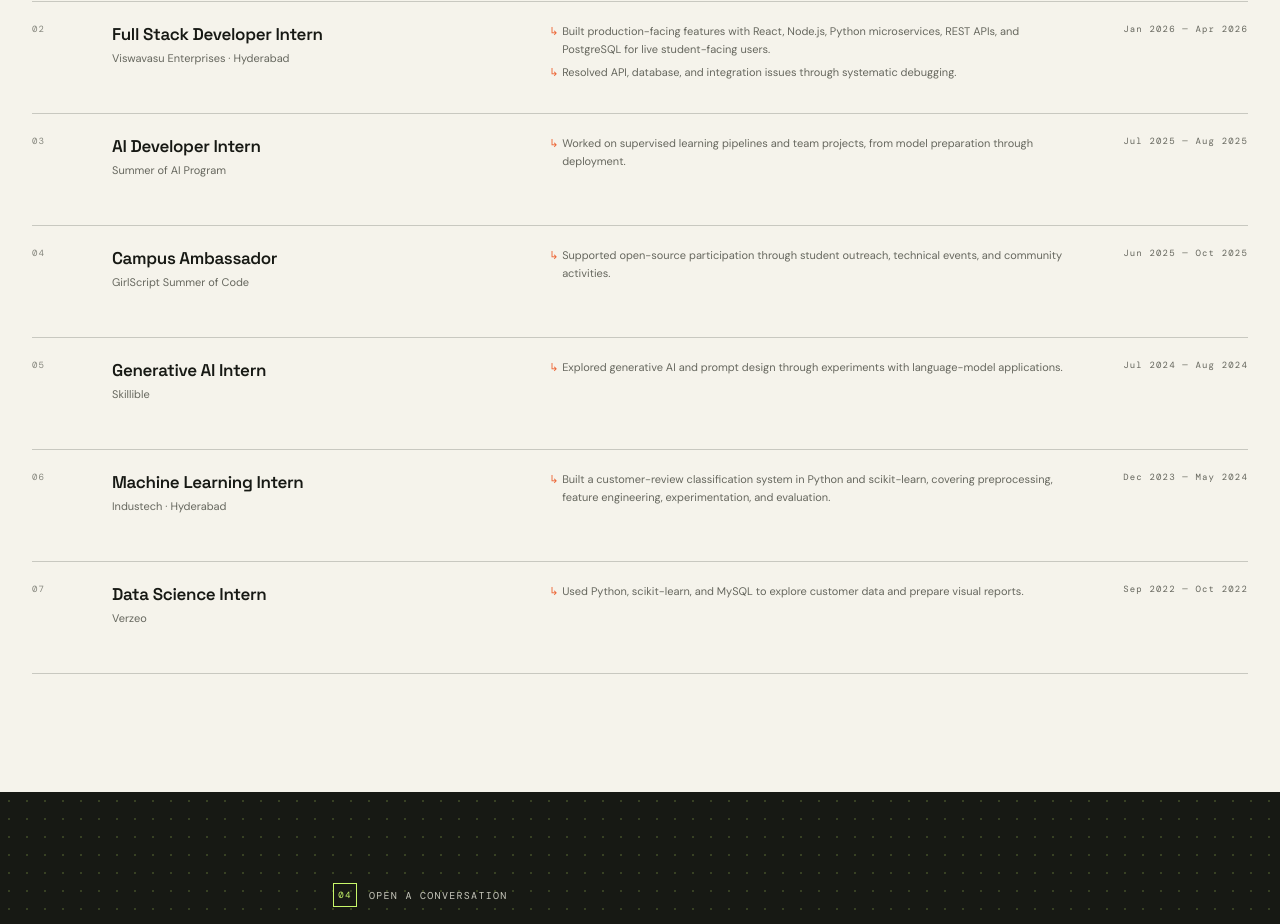
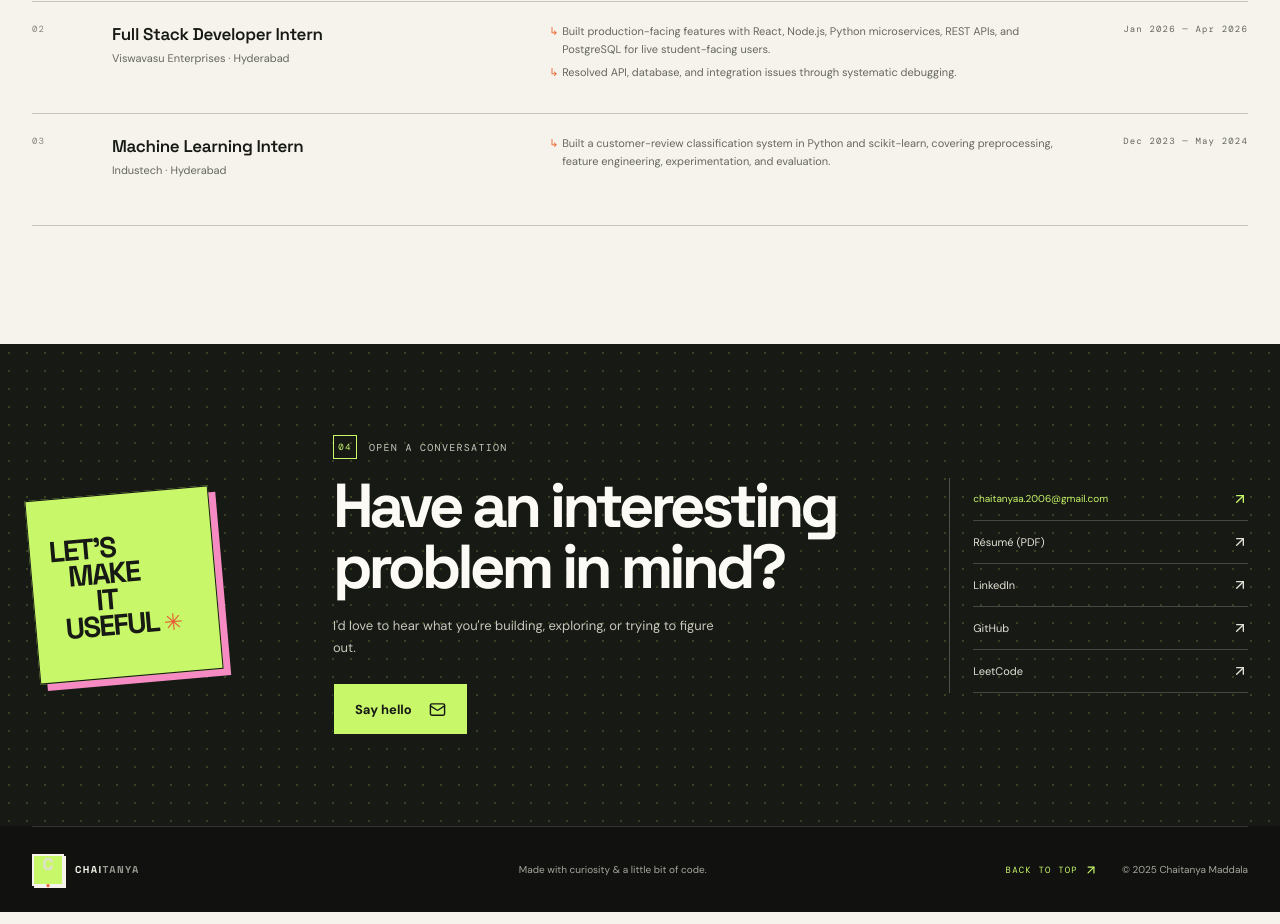
Before and after one commit to chaitanya-maddala-236/my-portfolio, a React (Vite) app: page / in a window 1280 px wide. Shown: the part 3440-4364 px from the top of the page. Built offline with nearby package versions, Linux system fonts and the light colour scheme.

Commit message:
Keep portfolio experience to three roles

```diff
--- a/src/pages/Index.tsx
+++ b/src/pages/Index.tsx
@@ -105,34 +105,10 @@ const experience = [
     ],
   },
   {
-    title: "AI Developer Intern",
-    company: "Summer of AI Program",
-    date: "Jul 2025 — Aug 2025",
-    highlights: ["Worked on supervised learning pipelines and team projects, from model preparation through deployment."],
-  },
-  {
-    title: "Campus Ambassador",
-    company: "GirlScript Summer of Code",
-    date: "Jun 2025 — Oct 2025",
-    highlights: ["Supported open-source participation through student outreach, technical events, and community activities."],
-  },
-  {
-    title: "Generative AI Intern",
-    company: "Skillible",
-    date: "Jul 2024 — Aug 2024",
-    highlights: ["Explored generative AI and prompt design through experiments with language-model applications."],
-  },
-  {
     title: "Machine Learning Intern",
     company: "Industech · Hyderabad",
     date: "Dec 2023 — May 2024",
     highlights: ["Built a customer-review classification system in Python and scikit-learn, covering preprocessing, feature engineering, experimentation, and evaluation."],
-  },
-  {
-    title: "Data Science Intern",
-    company: "Verzeo",
-    date: "Sep 2022 — Oct 2022",
-    highlights: ["Used Python, scikit-learn, and MySQL to explore customer data and prepare visual reports."],
   },
 ];
 
```
